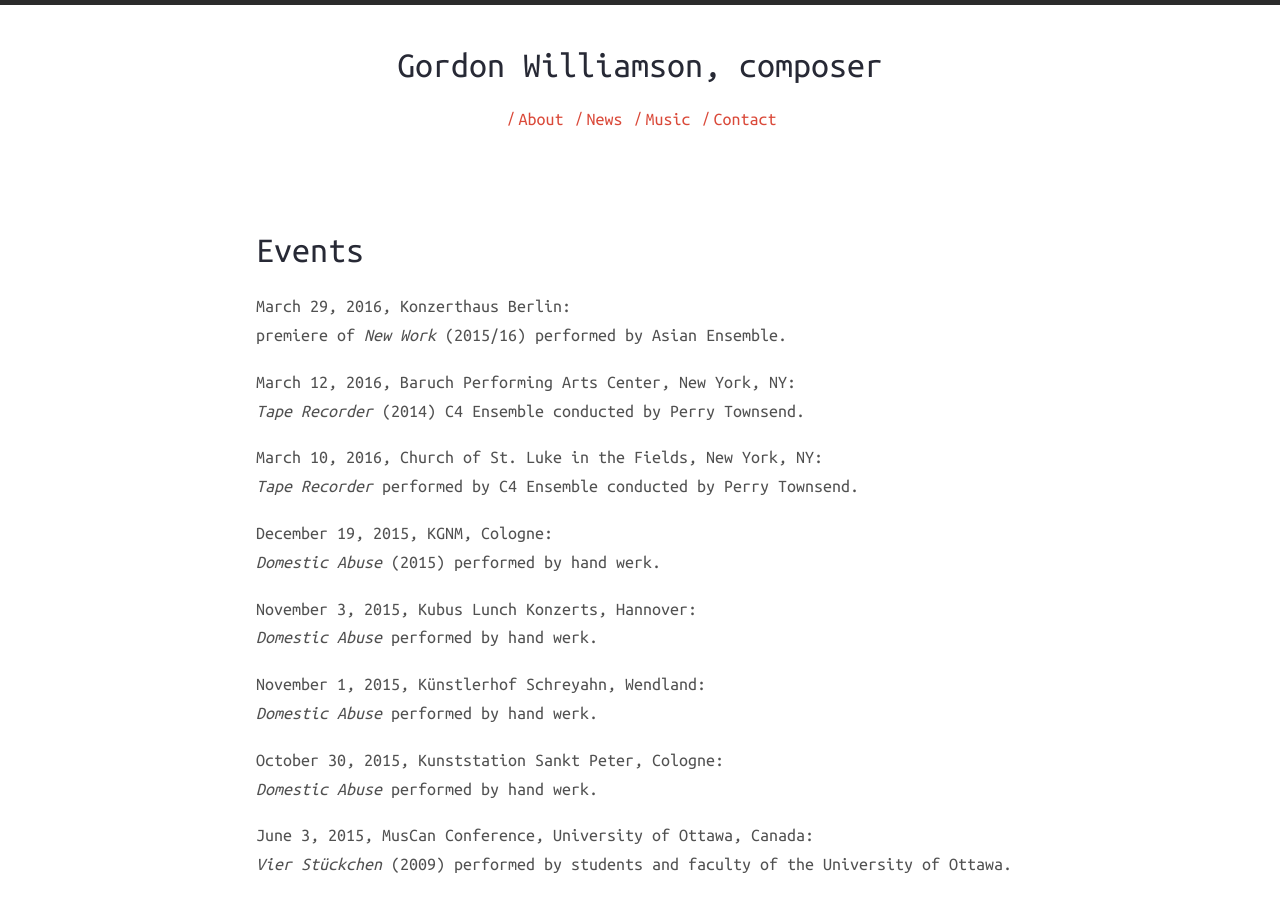
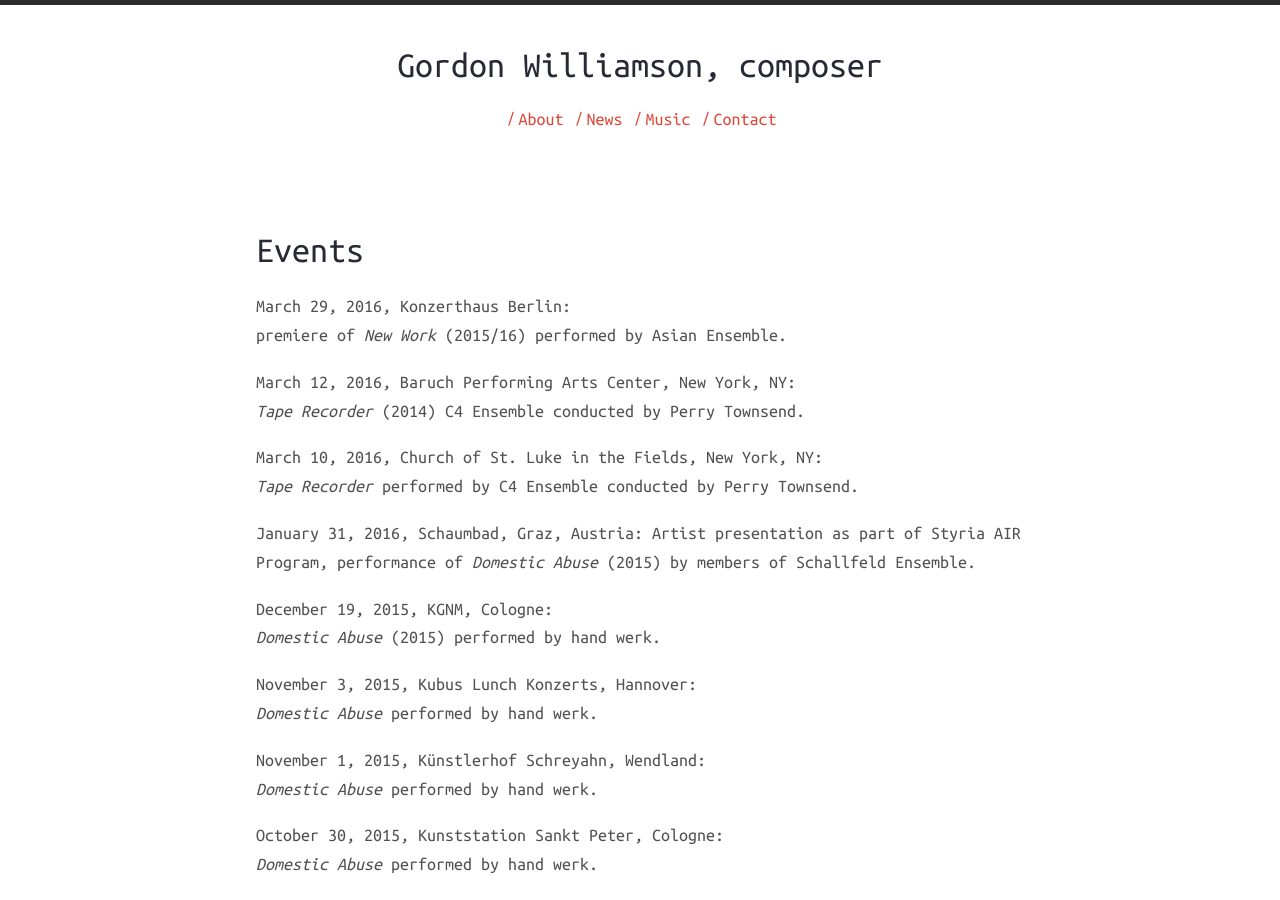
Before and after one commit to gordonwilliamson/gordonwilliamson.github.io, a Jekyll site: the page built from events.md, in a window 1280 px wide and 900 px high. Built offline with Jekyll 4.4.1, drawn with Linux system fonts in a browser that asks for light colours; nearby versions of some CDN libraries.

Commit message:
Updated events.md

```diff
--- a/events.md
+++ b/events.md
@@ -4,6 +4,7 @@ title: Events
 permalink: /events/
 published: true
 ---
+
 
 
 
@@ -17,6 +18,8 @@ March 12, 2016, Baruch Performing Arts Center, New York, NY:
 
 March 10, 2016, Church of St. Luke in the Fields, New York, NY:
 *Tape Recorder* performed by C4 Ensemble conducted by Perry Townsend.
+
+January 31, 2016, Schaumbad, Graz, Austria: Artist presentation as part of Styria AIR Program, performance of *Domestic Abuse* (2015) by members of Schallfeld Ensemble.
 
 December 19, 2015, KGNM, Cologne:
 *Domestic Abuse* (2015) performed by hand werk.
```
